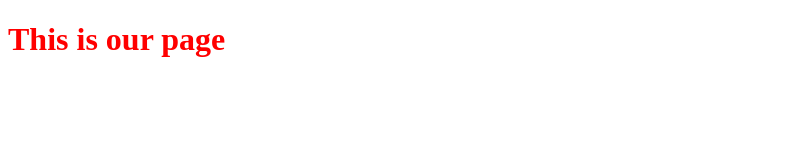
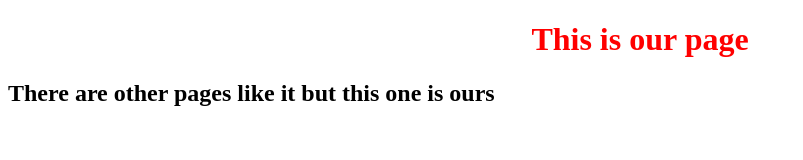
Before and after one commit to CPMSP/mjod, a website: page index.html in a window 1280 px wide. Shown: the whole page, without its empty margins (0-803 px from the left). Drawn offline with Linux system fonts and the light colour scheme.

Commit message:
added copy

```diff
--- a/index.css
+++ b/index.css
@@ -1,3 +1,5 @@
 h1 {
 	color: red;
+	display: flex;
+	justify-content: center;
 }
--- a/index.html
+++ b/index.html
@@ -8,5 +8,6 @@
 </head>
 <body>
     <h1>This is our page</h1>
+    <h2>There are other pages like it but this one is ours</h2>
 </body>
 </html>
```
